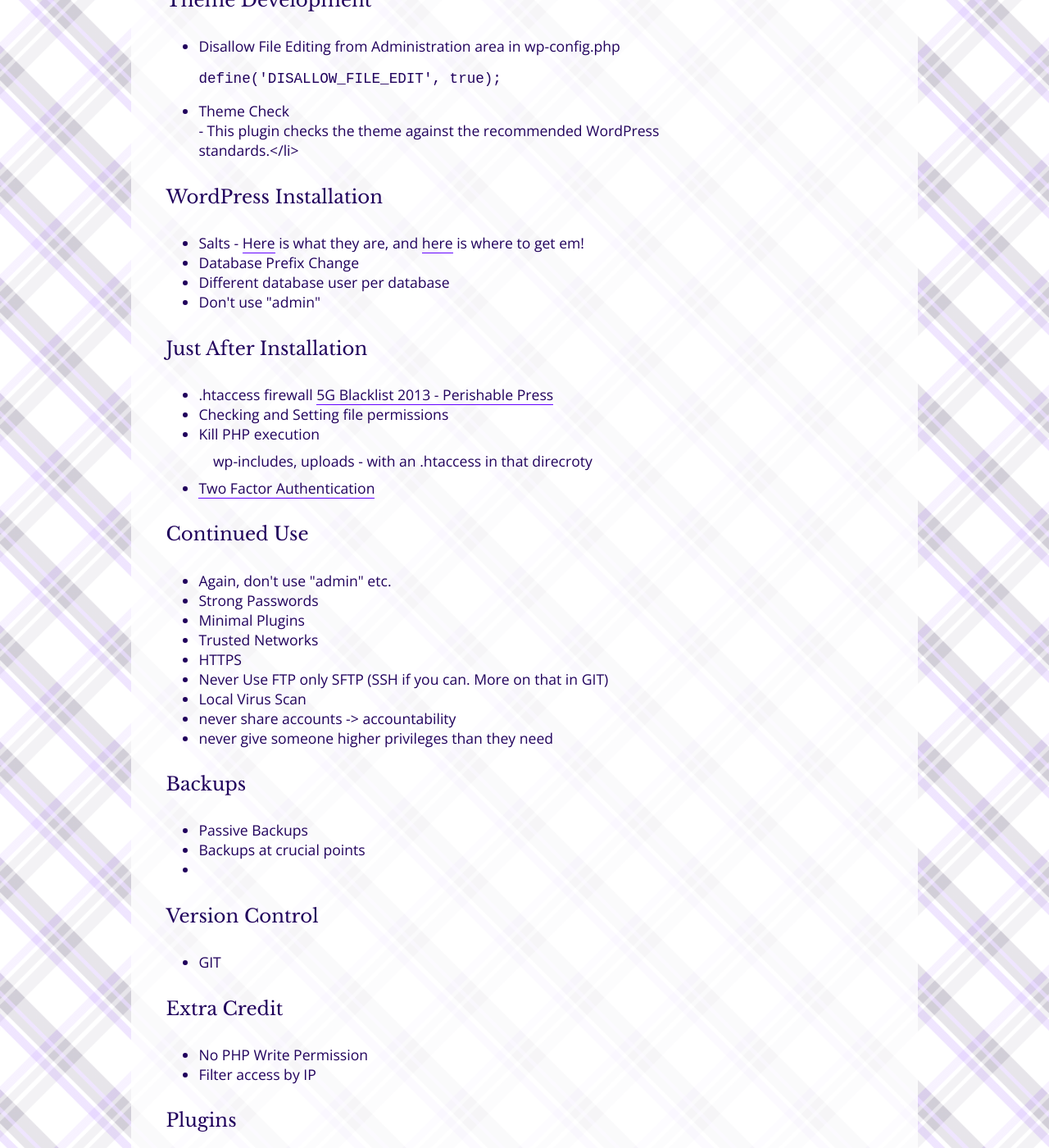
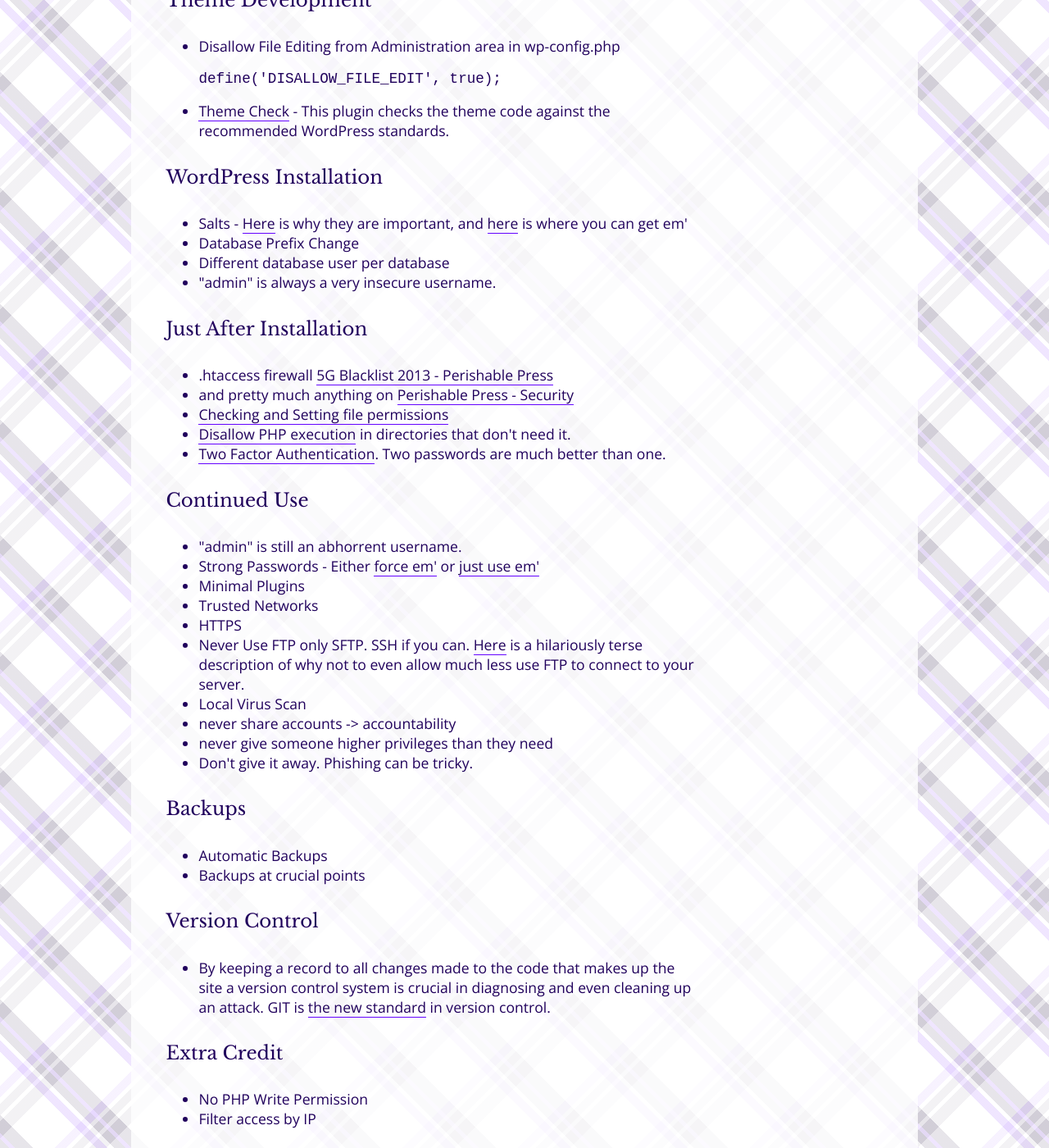
Before and after one commit to fitzryland/workwithfitzto, a Jekyll site: the page built from document/_posts/2013-05-27-wordpresssecurity.markdown, in a window 1280 px wide and 1400 px high, scrolled down 1645 px. Shown: the whole window at 82% size. Built offline with Jekyll 4.4.1, drawn with Linux system fonts in a browser that asks for light colours; nearby versions of some CDN libraries; comment, search, counter and statistics services are not loaded; some of the changed text lies outside the part shown.

Commit message:
fleshed out resources

```diff
--- a/document/_posts/2013-05-27-wordpresssecurity.markdown
+++ b/document/_posts/2013-05-27-wordpresssecurity.markdown
@@ -54,52 +54,44 @@
 #### Theme Development
 <ul>
 	<li>Disallow File Editing from Administration area in wp-config.php <pre>define('DISALLOW_FILE_EDIT', true);</pre></li>
-	<li><a href="http://wordpress.org/plugins/theme-check/" target="_blank"></a>Theme Check</li> - This plugin checks the theme against the recommended WordPress standards.</li>
+	<li><a href="http://wordpress.org/plugins/theme-check/" target="_blank">Theme Check</a> - This plugin checks the theme code against the recommended WordPress standards.</li>
 </ul>
 #### WordPress Installation
 <ul>
-	<li>Salts - <a href="http://digwp.com/2010/09/wordpress-security-keys/" target="_blank">Here</a> is what they are, and <a href="https://api.wordpress.org/secret-key/1.1/salt/" target="_blank">here</a> is where to get em!</li>
+	<li>Salts - <a href="http://digwp.com/2010/09/wordpress-security-keys/" target="_blank">Here</a> is why they are important, and <a href="https://api.wordpress.org/secret-key/1.1/salt/" target="_blank">here</a> is where you can get em'</li>
 	<li>Database Prefix Change</li>
 	<li>Different database user per database</li>
-	<li>Don't use "admin"</li>
+	<li>"admin" is always a very insecure username.</li>
 </ul>
 #### Just After Installation
 <ul>
 	<li>.htaccess firewall <a href="http://perishablepress.com/5g-blacklist-2013/">5G Blacklist 2013 - Perishable Press</a></li>
-	<li>Checking and Setting file permissions</li>
-	<li>Kill PHP execution
-		<p>wp-includes, uploads - with an .htaccess in that direcroty
-<!-- 			<pre>
-				#Protect [Directory Name]
-				<Files *.php>
-				Deny from all
-				</Files>
-			</pre> -->
-		</p>
-	</li>
-	<li><a href="http://en.blog.wordpress.com/2013/04/05/two-step-authentication/">Two Factor Authentication</a></li>
+	<li>and pretty much anything on <a href="http://perishablepress.com/category/security/" target="_blank">Perishable Press - Security</a></li>
+	<li><a href="http://codex.wordpress.org/Hardening_WordPress#File_Permissions" target="_blank">Checking and Setting file permissions</a></li>
+	<li><a href="http://www.wpbeginner.com/wp-tutorials/how-to-disable-php-execution-in-certain-wordpress-directories/" target="_blank">Disallow PHP execution</a> in directories that don't need it.</li>
+	<li><a href="http://en.blog.wordpress.com/2013/04/05/two-step-authentication/">Two Factor Authentication</a>. Two passwords are much better than one.</li>
 </ul>
 #### Continued Use
 <ul>
-	<li>Again, don't use "admin" etc.</li>
-	<li>Strong Passwords</li>
+	<li>"admin" is still an abhorrent username.</li>
+	<li>Strong Passwords - Either <a href="http://wordpress.org/plugins/force-strong-passwords/" target="_blank">force em'</a> or <a href="http://windows.microsoft.com/en-us/windows-vista/tips-for-creating-a-strong-password" target="_blank">just use em'</a></li>
 	<li>Minimal Plugins</li>
 	<li>Trusted Networks</li>
 	<li>HTTPS</li>
-	<li>Never Use FTP only SFTP (SSH if you can. More on that in GIT)</li>
+	<li>Never Use FTP only SFTP. SSH if you can. <a href="http://www.eznethelp.com/Resources/whynoftp.html" target="_blank">Here</a> is a hilariously terse description of why not to even allow much less use FTP to connect to your server.</li>
 	<li>Local Virus Scan</li>
 	<li>never share accounts -> accountability</li>
 	<li>never give someone higher privileges than they need</li>
+	<li>Don't give it away. Phishing can be tricky.</li>
 </ul>
 #### Backups
 <ul>
-	<li>Passive Backups</li>
+	<li>Automatic Backups</li>
 	<li>Backups at crucial points</li>
-	<li></li>
 </ul>
 #### Version Control
 <ul>
-	<li>GIT</li>
+	<li>By keeping a record to all changes made to the code that makes up the site a version control system is crucial in diagnosing and even cleaning up an attack. GIT is <a href="http://thkoch2001.github.io/whygitisbetter/" target="_blank">the new standard</a> in version control.</li>
 </ul>
 #### Extra Credit
 <ul>
@@ -107,20 +99,24 @@
 	<li>Filter access by IP</li>
 </ul>
 #### Plugins
+
+Security plugins are kind of interesting.
+
 <ul>
 	<li>http://wordpress.org/plugins/sucuri-scanner/</li>
 	<li>http://wordpress.org/plugins/limit-login-attempts/</li>
 	<li>http://wordpress.org/plugins/wordfence/</li>
 	<li>http://wordpress.org/plugins/theme-check/</li>
 	<li>http://wordpress.org/plugins/force-strong-passwords/</li>
-	<li></li>
-	<li></li>
+</ul>
+#### Links
+<ul>
+	<li><a href="http://codex.wordpress.org/Hardening_WordPress">Hardening WordPress</a></li>
+	<li><a href="http://ithemes.com/2013/04/15/ongoing-wordpress-attacks-details-and-solutions/">iThemes Ongoing WordPress Attacks Details and Solutions</a></li>
+	<li><a href="http://support.hostgator.com/articles/specialized-help/technical/wordpress/wordpress-login-brute-force-attack" target="_blank"> Wordpress Login - Brute Force Attack</a></li>
+	<li><a href="http://blog.sucuri.net/2013/04/mass-wordpress-brute-force-attacks-myth-or-reality.html" target="_blank">Mass WordPress Brute Force Attacks? – Myth or Reality</a></li>
+	<li><a href="http://wpengine.com/2013/05/brad-williams-on-secure-wordpress-development/" targer="_blank">
+BRAD WILLIAMS ON SECURE WORDPRESS DEVELOPMENT</a></li>
+	<li><a href="http://wpengine.com/2013/04/how-tony-perez-of-sucuri-sets-up-his-own-security/" target="_blank">HOW TONY PEREZ OF SUCURI SETS UP HIS OWN SECURITY</a></li>
 	<li></li>
 </ul>
-#### Links
-<a href="http://codex.wordpress.org/Hardening_WordPress">Hardening WordPress</a>
-<a href="http://ithemes.com/2013/04/15/ongoing-wordpress-attacks-details-and-solutions/">iThemes Ongoing WordPress Attacks Details and Solutions</a>
-http://support.hostgator.com/articles/specialized-help/technical/wordpress/wordpress-login-brute-force-attack
-http://blog.sucuri.net/2013/04/mass-wordpress-brute-force-attacks-myth-or-reality.html
-http://wpengine.com/2013/05/brad-williams-on-secure-wordpress-development/
-http://wpengine.com/2013/04/how-tony-perez-of-sucuri-sets-up-his-own-security/
```
